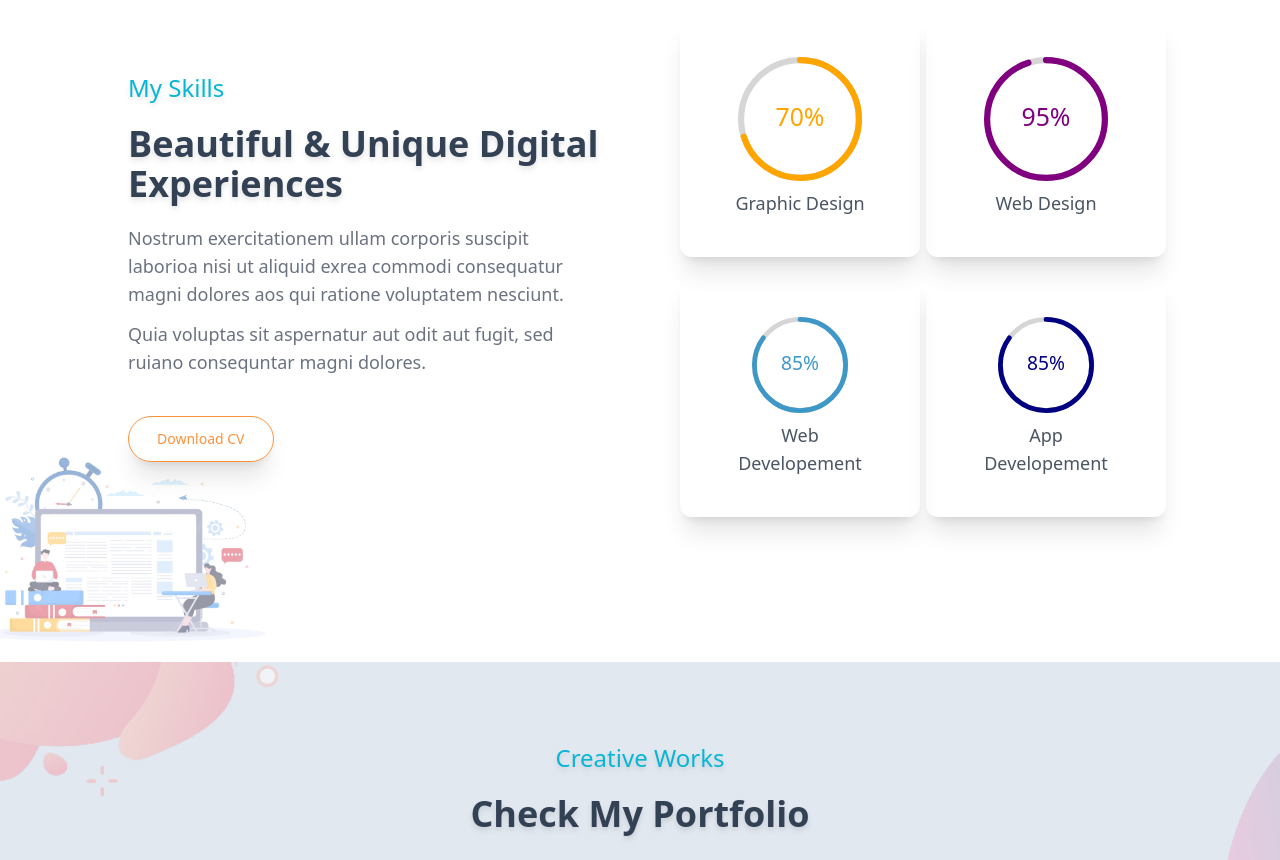
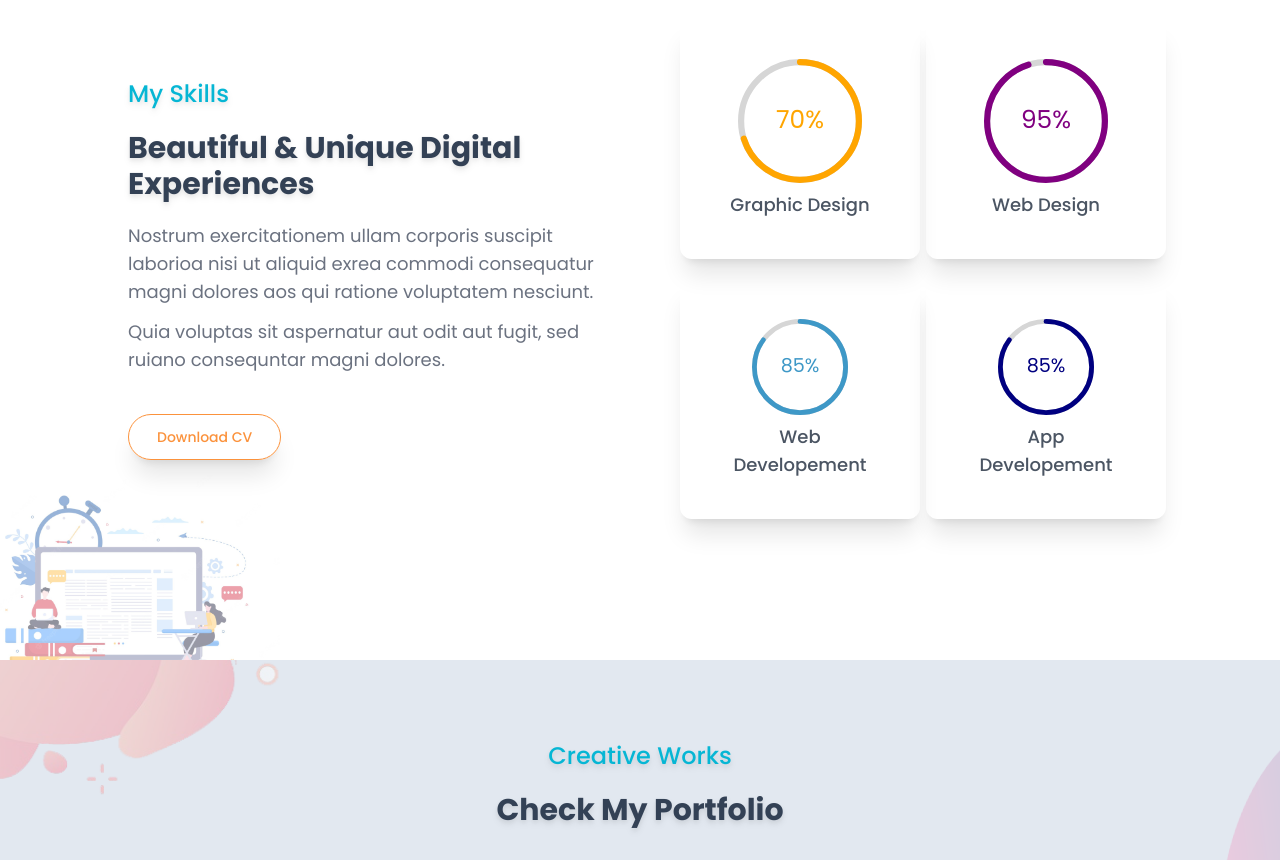
Before and after one commit to princu09/princu09.github.io, a React (Create React App) app: page / in a window 1280 px wide. Shown: the part 2120-2980 px from the top of the page. Built offline with nearby package versions, Linux system fonts and the light colour scheme.

Commit message:
Font Add & Some other update
overflow hidden in my skill page

```diff
--- a/src/components/Home/CreativeWorks.jsx
+++ b/src/components/Home/CreativeWorks.jsx
@@ -29,7 +29,7 @@
             <p className="drop-shadow-md text-2xl font-medium text-cyan-500">
               Creative Works
             </p>
-            <p className="drop-shadow-md my-5 lg:text-4xl text-3xl font-bold text-slate-700">
+            <p className="drop-shadow-md my-5 lg:text-3xl text-2xl font-bold text-slate-700">
               Check My Portfolio
             </p>
           </div>
--- a/src/components/Home/Expertise.jsx
+++ b/src/components/Home/Expertise.jsx
@@ -28,7 +28,7 @@
           <p className="drop-shadow-md  text-2xl font-medium text-cyan-500">
             My Expertise
           </p>
-          <p className="drop-shadow-md my-5 lg:text-4xl text-3xl font-bold text-slate-700">
+          <p className="drop-shadow-md my-5 lg:text-3xl text-2xl font-bold text-slate-700">
             Provide Wide Range of Digital Services
           </p>
         </div>
--- a/src/components/Home/GetInTouch.jsx
+++ b/src/components/Home/GetInTouch.jsx
@@ -13,7 +13,7 @@
           <p className="drop-shadow-md text-2xl font-medium text-cyan-500">
             Get in Touch
           </p>
-          <p className="drop-shadow-md my-5 lg:text-4xl text-3xl font-bold text-slate-700">
+          <p className="drop-shadow-md my-5 lg:text-3xl text-2xl font-bold text-slate-700">
             Any Questions? Feel Free to Contact
           </p>
         </div>
--- a/src/components/Home/Intro.jsx
+++ b/src/components/Home/Intro.jsx
@@ -24,7 +24,7 @@
             <p className="my-5 text-6xl">
               I'm <span className="text-orange-400">Prince.</span>
             </p>
-            <p className="my-5 lg:text-4xl text-3xl text-slate-700">
+            <p className="my-5 lg:text-3xl text-2xl text-slate-700">
               Full Stack Developer
             </p>
           </div>
--- a/src/components/Home/Skill.jsx
+++ b/src/components/Home/Skill.jsx
@@ -6,7 +6,7 @@
 
 const Skill = () => {
   return (
-    <div className="relative">
+    <div className="relative overflow-x-hidden">
       <img
         src={Vector2}
         alt=""
@@ -62,10 +62,10 @@
           </div>
         </div>
         <div className="lg:w-1/2 w-full my-20">
-          <p className="drop-shadow-md  text-2xl font-medium text-cyan-500">
+          <p className="drop-shadow-md text-2xl font-medium text-cyan-500">
             My Skills
           </p>
-          <p className="drop-shadow-md my-5 lg:text-4xl text-3xl font-bold text-slate-700">
+          <p className="drop-shadow-md my-5 lg:text-3xl text-2xl font-bold text-slate-700">
             Beautiful & Unique Digital Experiences
           </p>
           <p className="text-lg text-gray-500">
--- a/src/components/Home/Testimonials.jsx
+++ b/src/components/Home/Testimonials.jsx
@@ -27,7 +27,7 @@
             <p className="drop-shadow-md  text-2xl font-medium text-cyan-500">
               Testimonials
             </p>
-            <p className="drop-shadow-md my-5 lg:text-4xl  text-3xl font-bold text-slate-700">
+            <p className="drop-shadow-md my-5 lg:text-3xl text-2xl font-bold text-slate-700">
               Happy Clients Feedback
             </p>
           </div>
--- a/src/index.css
+++ b/src/index.css
@@ -1,3 +1,12 @@
+/* Poppins Google Font */
+@import url("https://fonts.googleapis.com/css2?family=Poppins:ital,wght@0,100;0,200;0,300;0,400;0,500;0,600;0,700;0,800;0,900;1,100;1,200;1,300;1,400;1,500;1,600;1,700;1,800;1,900&display=swap");
+
+*,
+html,
+body {
+  font-family: "Poppins", sans-serif;
+}
+
 @tailwind base;
 @tailwind components;
 @tailwind utilities;
```
